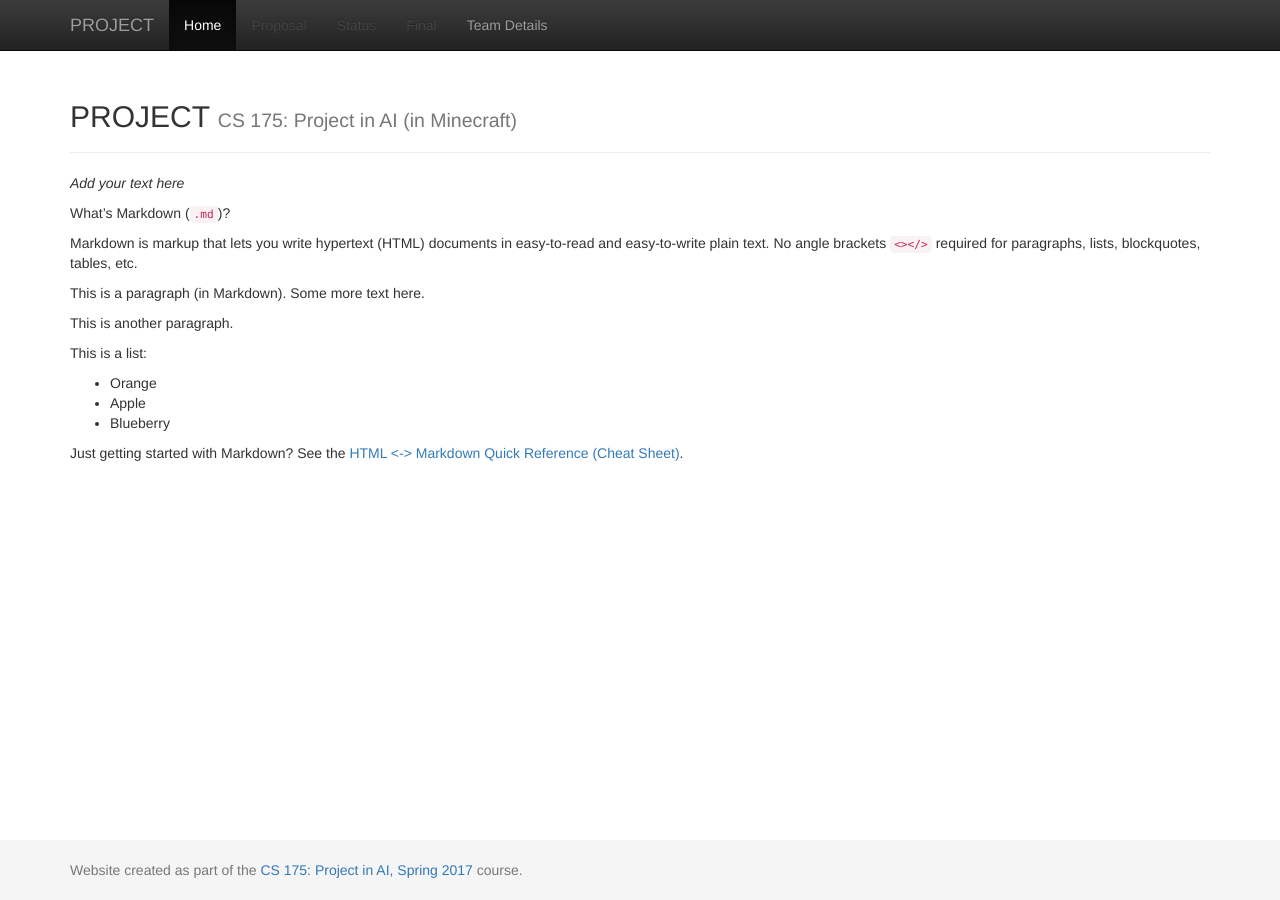
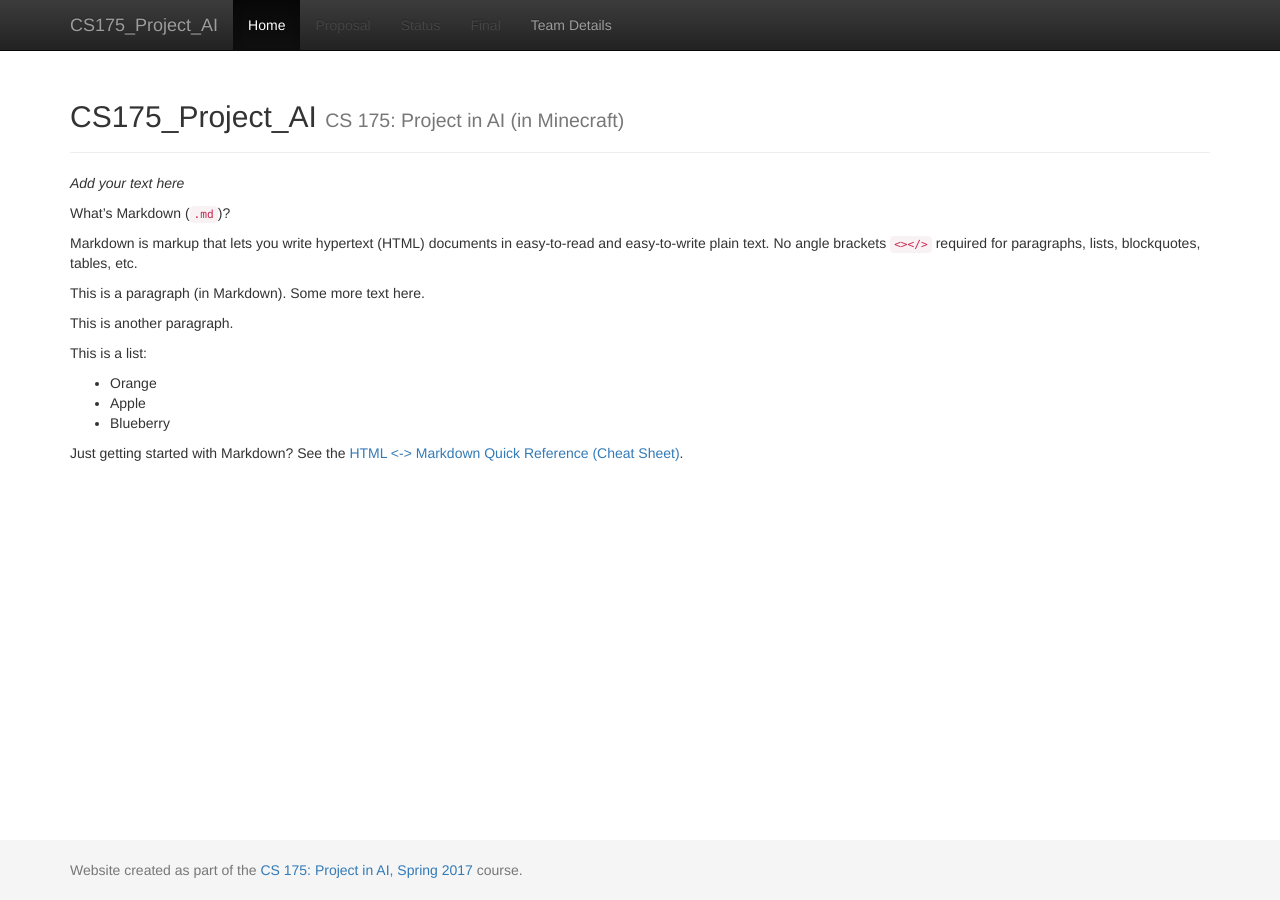
Before and after one commit to keiki83/CS175_Project_AI, a Jekyll site: the page built from docs/index.md, in a window 1280 px wide. Built offline with Jekyll 4.4.1, drawn with Linux system fonts in a browser that asks for light colours.

Commit message:
Update project name

```diff
--- a/docs/_config.yml
+++ b/docs/_config.yml
@@ -1,7 +1,7 @@
 ###########
 # site.title
 
-title:    'PROJECT'
+title:    'CS175_Project_AI'
 subtitle: 'CS 175: Project in AI (in Minecraft)'
 
 
```
